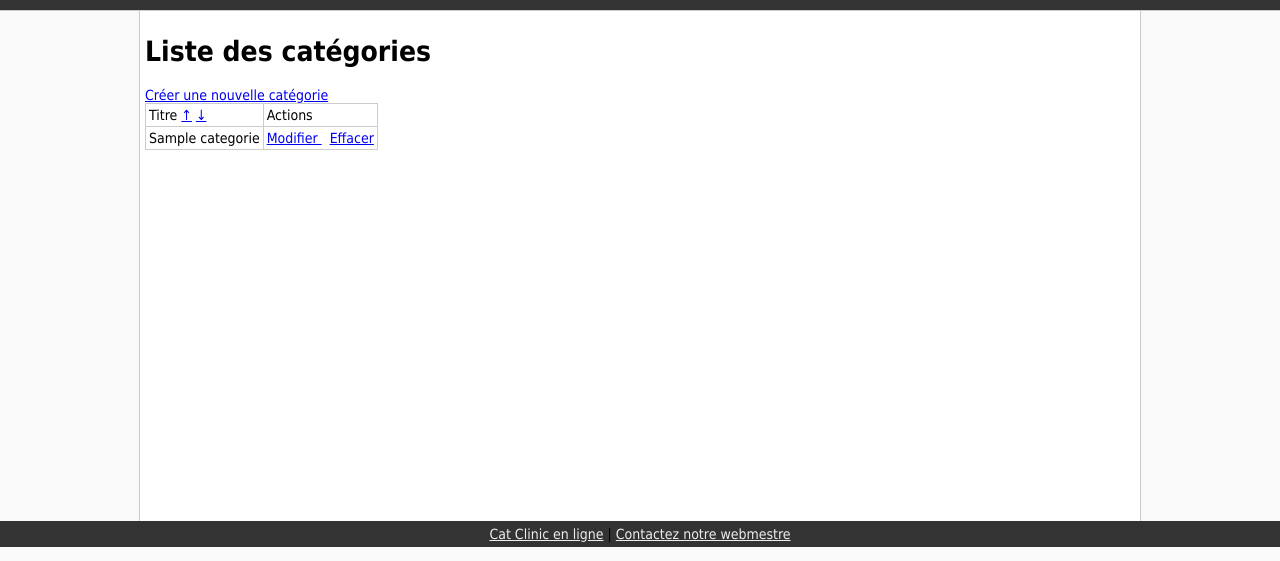
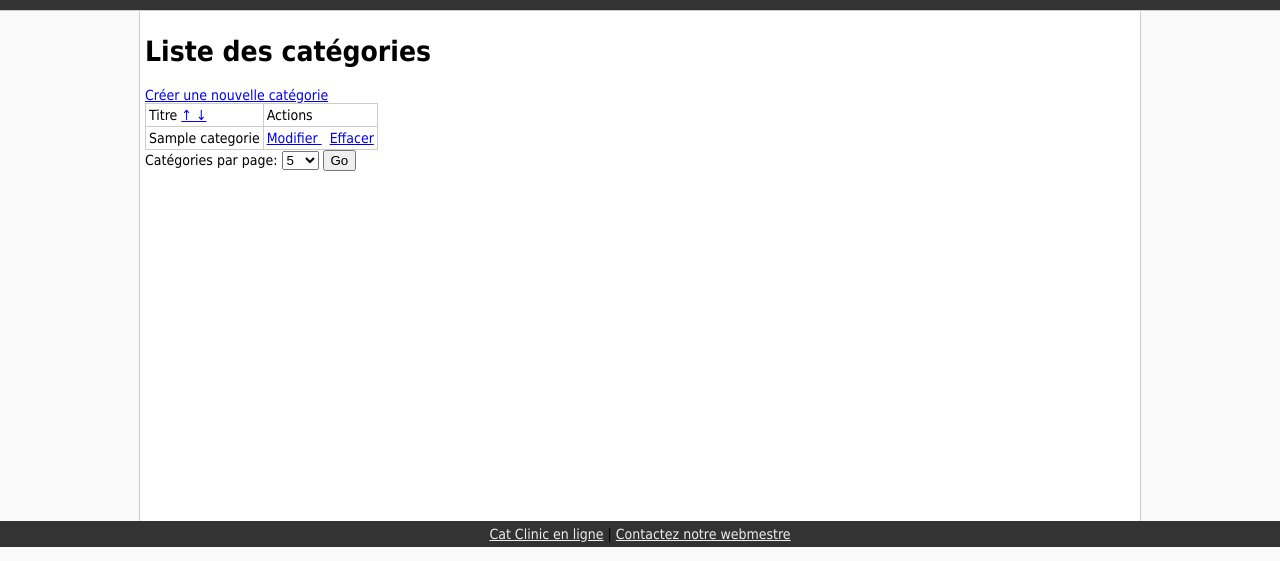
Before and after one commit to walar/CatClinic, a PHP site: page /categorie/liste in a window 1280 px wide. Shown: the top 561 px of the page. Run offline with PHP 8.4, Linux system fonts and the light colour scheme; tables that the repository leaves empty hold one stand-in row (values such as "Sample post").

Commit message:
Amélioration affichage tri + ajout combo box pour choix nb cat par page

```diff
--- a/Controleurs/ControleurCategorie.php
+++ b/Controleurs/ControleurCategorie.php
@@ -33,7 +33,27 @@ final class ControleurCategorie
 
   public function listeAction()
   {
-    $this->paginerAction();
+    if (BoiteAOutils::donneMethodeRequete() === 'POST')
+    {
+      if (isset($_POST['nb_categorie_par_page']))
+      {
+        $I_CatParPage = intval($_POST['nb_categorie_par_page']);
+
+        if ($I_CatParPage > 0)
+        {
+          BoiteAOutils::rangerDansSession('nb_categorie_par_page', $I_CatParPage);
+        }
+      }
+
+      /*
+       on redirige vers la liste
+      */
+      BoiteAOutils::redirigerVers('categorie/liste');
+    }
+    else
+    {
+      $this->paginerAction();
+    }
   }
 
   public function paginerAction(Array $A_parametres = null)
@@ -74,7 +94,14 @@ final class ControleurCategorie
     }
 
     $O_paginateur = new Paginateur($O_listeur);
-    $O_paginateur->changeLimite(Constantes::NB_MAX_CATEGORIES_PAR_PAGE);
+    $I_limit = BoiteAOutils::recupererDepuisSession('nb_categorie_par_page');
+
+    if (is_null($I_limit))
+    {
+      $I_limit = Constantes::NB_DEFAULT_CATEGORIES_PAR_PAGE;
+    }
+
+    $O_paginateur->changeLimite($I_limit);
 
     $A_categories = $O_paginateur->recupererPage($I_page);
 
@@ -82,6 +109,8 @@ final class ControleurCategorie
 
     $A_parametresVue['categories'] = $A_categories;
     $A_parametresVue['pagination'] = $A_pagination;
+    $A_parametresVue['nb_categorie_par_page'] = $I_limit;
+    $A_parametresVue['entite_par_page'] = explode(',', Constantes::ENTITE_PAR_PAGE);
 
     Vue::montrer ('categorie/liste', $A_parametresVue);
   }
--- a/Noyau/Constantes.php
+++ b/Noyau/Constantes.php
@@ -86,7 +86,9 @@ final class Constantes
 
     const NB_MAX_UTILISATEURS_PAR_PAGE = 2;
 
-    const NB_MAX_CATEGORIES_PAR_PAGE = 2;
+    const DATE_FORMAT = 'Y-m-d H:i:s';
 
-    const DATE_FORMAT = 'Y-m-d H:i:s';
+    const ENTITE_PAR_PAGE = '2,5,10,25,50';
+
+    const NB_DEFAULT_CATEGORIES_PAR_PAGE = 5;
 }
--- a/Vues/categorie/liste.php
+++ b/Vues/categorie/liste.php
@@ -1,3 +1,12 @@
+<?php
+  $I_nbCatParPage = $A_vue['nb_categorie_par_page'];
+  $A_entiteParPage = $A_vue['entite_par_page'];
+
+  $B_estTrie = isset($A_vue['tri']);
+  $S_tri = $B_estTrie ? $A_vue['tri'] : null;
+  $A_paramTri = $B_estTrie ? explode('-', $S_tri . '-asc') : null;
+?>
+
 <h1>Liste des catégories</h1>
 
 <a href="/categorie/creer">Créer une nouvelle catégorie</a>
@@ -5,12 +14,24 @@
 <?php if (count($A_vue['categories'])): ?>
 
   <table>
-
     <thead>
       <tr>
         <td>Titre
-                    <a href="/categorie/paginer/1/tri-titre" title="Tri par ordre croissant">&uarr;</a>
-                    <a href="/categorie/paginer/1/tri-titre-desc" title="Tri par ordre décroissant">&darr;</a>
+          <?php if ($B_estTrie && $A_paramTri[1] == 'titre' && $A_paramTri[2] == 'asc'): ?>
+            &uarr;
+          <?php else: ?>
+            <a href="/categorie/paginer/1/tri-titre" title="Tri par ordre croissant">
+              &uarr;
+            </a>
+          <?php endif; ?>
+
+          <?php if ($B_estTrie && $A_paramTri[1] == 'titre' && $A_paramTri[2] == 'desc'): ?>
+            &darr;
+          <?php else: ?>
+            <a href="/categorie/paginer/1/tri-titre-desc" title="Tri par ordre décroissant">
+              &darr;
+            </a>
+          <?php endif; ?>
         </td>
         <td>Actions</td>
       </tr>
@@ -35,12 +56,11 @@
         </tr>
       <?php endforeach; ?>
     </tbody>
-
   </table>
 
 <?php else: ?>
 
-    <p>Il n'y a aucune catégorie ici.</p>
+  <p>Il n'y a aucune catégorie à afficher.</p>
 
 <?php endif; ?>
 
@@ -50,9 +70,9 @@
       &nbsp;
       <?php if (isset($S_lien)): ?>
         <?php
-                    if (isset($A_vue['tri']))
+          if ($B_estTrie)
           {
-                        $S_lien .= '/' . $A_vue['tri'];
+            $S_lien .= '/' . $S_tri;
           }
         ?>
         <a href="/<?php echo $S_lien; ?>"><?php echo $I_numeroPage; ?></a>
@@ -62,3 +82,21 @@
     <?php endforeach; ?>
   </div>
 <?php endif; ?>
+
+
+<div>
+  <form id="entite_par_page" action="/categorie/liste" method="post">
+    <label  for="nb_categorie_par_page">Catégories par page: </label>
+    <select id ="nb_categorie_par_page" name="nb_categorie_par_page">
+      <?php foreach ($A_entiteParPage as $I_entiteParPage): ?>
+        <option value="<?php echo $I_entiteParPage ?>"
+          <?php if ($I_nbCatParPage == $I_entiteParPage): ?>
+            selected
+          <?php endif; ?>
+        ><?php echo $I_entiteParPage ?></option>
+      <?php endforeach; ?>
+    </select>
+
+    <input type="submit" name="Go" value="Go" />
+  </form>
+</div>
```
Lines whose indentation alone changed are shown as unchanged.
